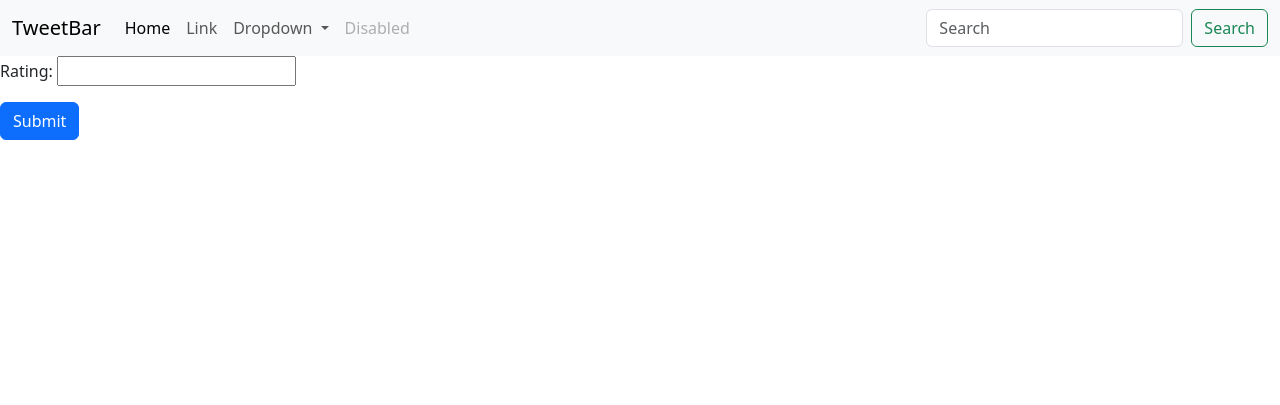
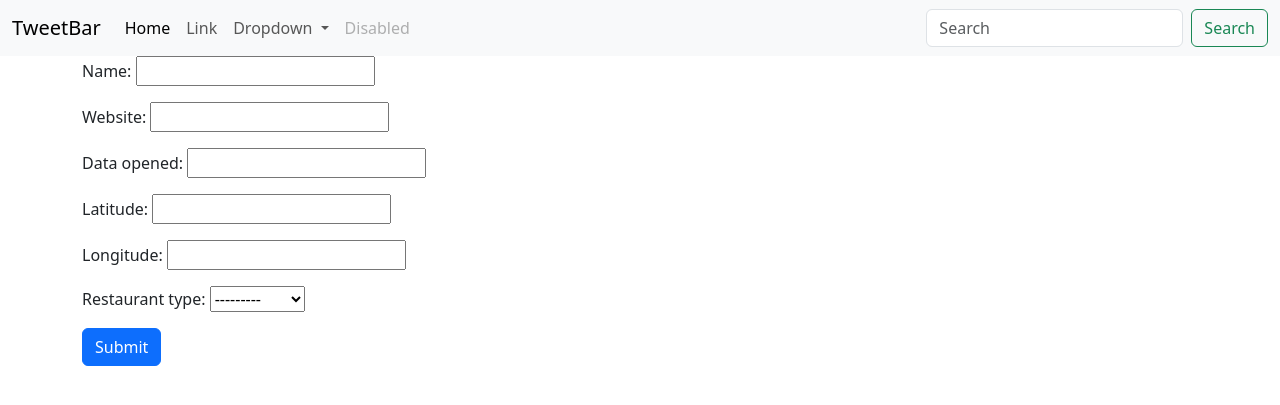
Before and after one commit to subhaghanta60/django-python, a Django app: page / in a window 1280 px wide. Shown: the top 405 px of the page. Run offline with Django 5.2, Linux system fonts and the light colour scheme.

Commit message:
Custom Validator

```diff
--- a/DjnagoORM/core/forms.py
+++ b/DjnagoORM/core/forms.py
@@ -9,8 +9,19 @@
 #         fields = ('restaurant','user','rating')
 
 
+# from django import forms
+# from django.core.validators import MinValueValidator,MaxValueValidator
+
+# class RatingForm(forms.Form):
+#     rating = forms.IntegerField(validators=[MinValueValidator(1),MaxValueValidator(5)])
+
+
 from django import forms
-from django.core.validators import MinValueValidator,MaxValueValidator
+from core.models import Restaurant
 
-class RatingForm(forms.Form):
-    rating = forms.IntegerField(validators=[MinValueValidator(1),MaxValueValidator(5)])
+
+
+class RestaurantForm(forms.ModelForm):
+    class Meta:
+        model=Restaurant
+        fields = ('name','website','data_opened','latitude','longitude','restaurant_type')
--- a/DjnagoORM/core/models.py
+++ b/DjnagoORM/core/models.py
@@ -1,10 +1,14 @@
 from django.db import models
 from django.contrib.auth.models import User
 from django.core.validators import MinValueValidator, MaxValueValidator
+from django.core.exceptions import ValidationError
 # Restaurant
 # User
 # Rating
 
+def validate_restaurant_names_begins_with_a(value):
+    if not value.startswith('a'):
+        raise ValidationError("Restaurant Name Must begin with 'a'")
 
 class Restaurant(models.Model):
     class TypeChoices(models.TextChoices):
@@ -18,7 +22,7 @@ class Restaurant(models.Model):
 
 
 
-    name= models.CharField(max_length=100)
+    name= models.CharField(max_length=100,validators=[validate_restaurant_names_begins_with_a])
     website= models.URLField(default='')
     data_opened = models.DateField()
     latitude = models.FloatField(validators=[MinValueValidator(-90),MaxValueValidator(90)])
--- a/DjnagoORM/core/templates/base.html
+++ b/DjnagoORM/core/templates/base.html
@@ -54,7 +54,7 @@
 </nav>
 
 
-<div >
+<div class="container" >
     {% block content %}
     {% endblock %}
 </div>
--- a/DjnagoORM/core/views.py
+++ b/DjnagoORM/core/views.py
@@ -15,17 +15,17 @@
 #     return render(request,'index.html',context)
 
 from django.shortcuts import render
-from .forms import RatingForm
+from .forms import RestaurantForm
 
 def index(request):
     if request.method == "POST":
-        form = RatingForm(request.POST or None)
+        form = RestaurantForm(request.POST or None)
         if form.is_valid():
             print(form.cleaned_data)
         else:
             return render(request,'index.html',{'form':form})
 
 
-    context={'form':RatingForm()}
+    context={'form':RestaurantForm()}
 
     return render(request,'index.html',context)
```
